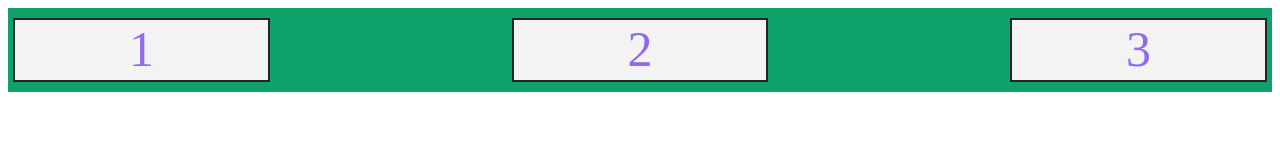
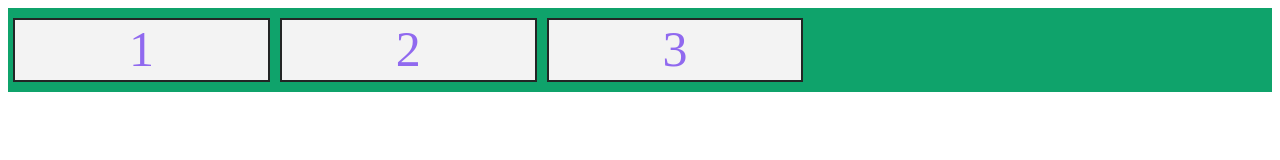
Before and after one commit to plinioSMoraes/trybe.exercicio, a plain HTML site: page Bloco6.3/Exemplos/justify.html in a window 1280 px wide. Drawn offline with Linux system fonts and the light colour scheme.

Commit message:
Saindo da branch

```diff
--- a/Bloco6.3/Exemplos/justify.html
+++ b/Bloco6.3/Exemplos/justify.html
@@ -24,7 +24,7 @@
         /* justify-content: flex-start; nao muda muita coisa, mas alinha no inicio */
         /* justify-content: flex-end;  joga os items no final do bloco */
         /* justify-content: space-around; colocar um espaço antes, entre os items e depois */
-        justify-content: space-between;
+        /* justify-content: space-between; colocar espaço entre os itens */
       }
     </style>
 
```
Also changed, not shown: Bloco6.3/Exemplos/index.html (+1 -1 lines).
